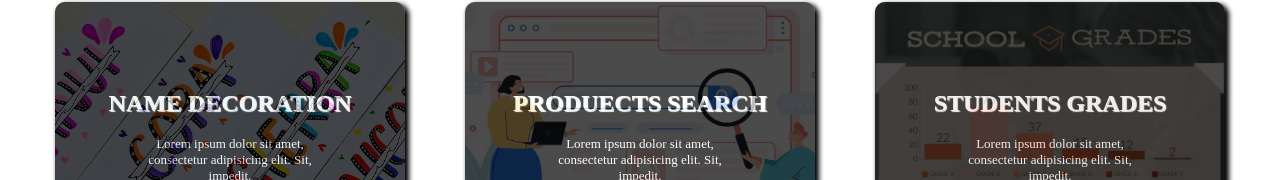
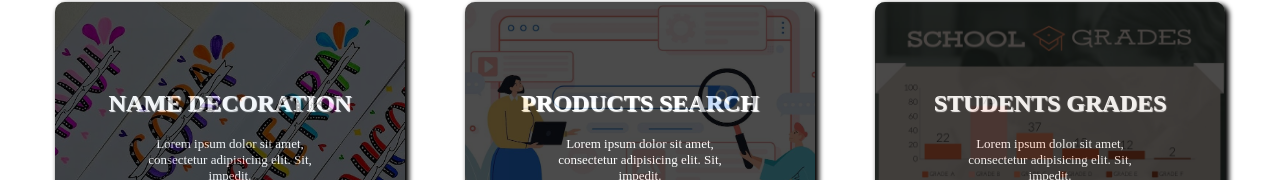
Before and after one commit to muhammadaboalhasan-lab/html-protfolio, a plain HTML site: page index.html in a window 1280 px wide. Shown: the part 989-1169 px from the top of the page. Drawn offline with Linux system fonts and the light colour scheme.

Commit message:
fixing wrong sentences
##wrong sentences##
Produects Search -> Products Search
################

```diff
--- a/index.html
+++ b/index.html
@@ -128,7 +128,7 @@
                             <div class="box-8-image">
                                 <div class="box-1-text">
                                     <a href="./Projects/Project_7/index.html">
-                                        <h2>Produects Search</h2>
+                                        <h2>Products Search</h2>
                                         <p>Lorem ipsum dolor sit amet, consectetur adipisicing elit. Sit, impedit.</p>
                                     </a>
                                 </div>
```
